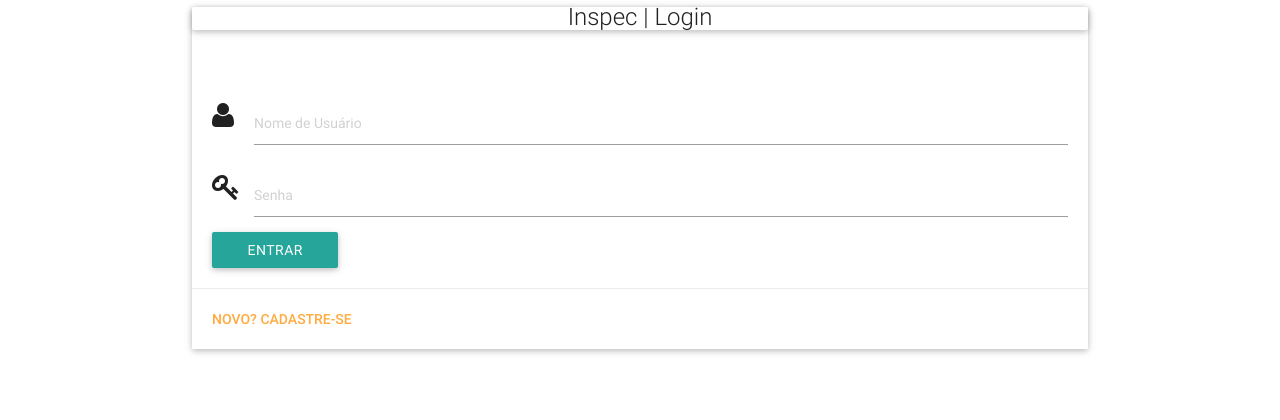
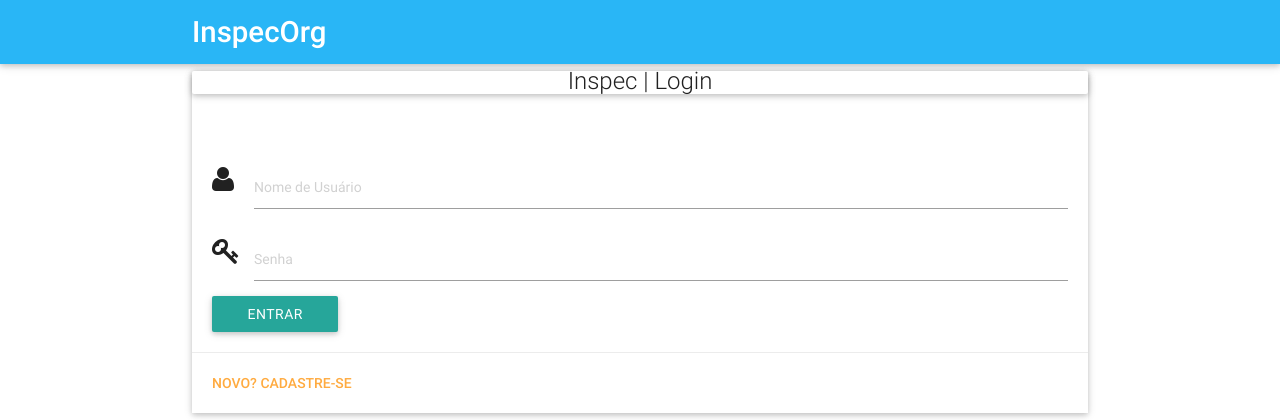
Before and after one commit to InspecOrg/inspecWeb, a Django app: page /login/ in a window 1280 px wide. Shown: the top 420 px of the page. Run offline with Django 3.2, Linux system fonts and the light colour scheme.

Commit message:
change in login template

```diff
--- a/inspecWeb/authentication/templates/login.html
+++ b/inspecWeb/authentication/templates/login.html
@@ -1,6 +1,17 @@
 {% extends "main_base.html" %}
 {% load i18n %}
 {% block main_content %}
+    <nav class="light-blue lighten-1" role="navigation">
+        <div class="nav-wrapper container"><a id="logo-container" href="#" class="brand-logo">InspecOrg</a>
+        <!-- <ul class="right hide-on-med-and-down">
+            <li><a href="#">Navbar Link</a></li>
+        </ul>
+        <ul id="nav-mobile" class="side-nav">
+            <li><a href="#">Navbar Link</a></li>
+        </ul> -->
+        <a href="#" data-activates="nav-mobile" class="button-collapse"><i class="material-icons">menu</i></a>
+    </div>
+</nav>
 <div class="container">
     <div class="col s6">
         <div class="card s12 m3">
```
Lines whose indentation alone changed are shown as unchanged.
